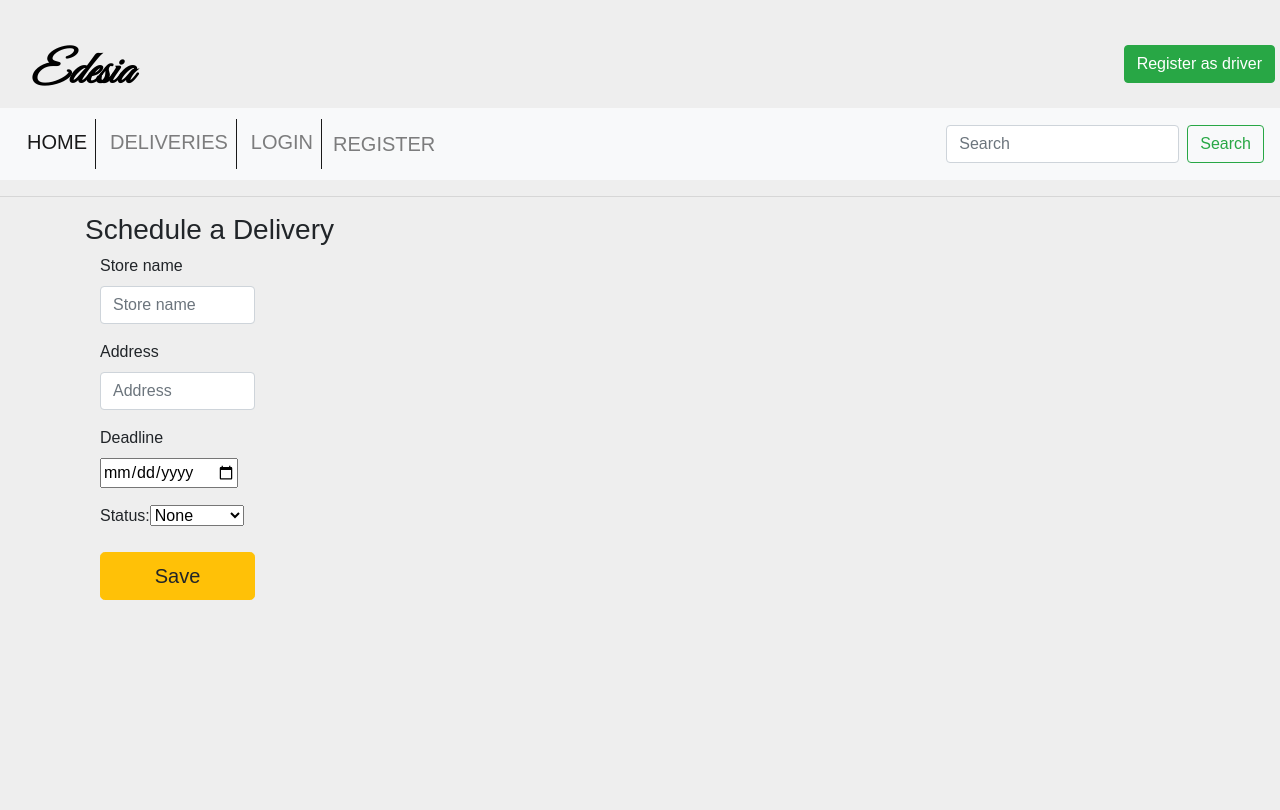
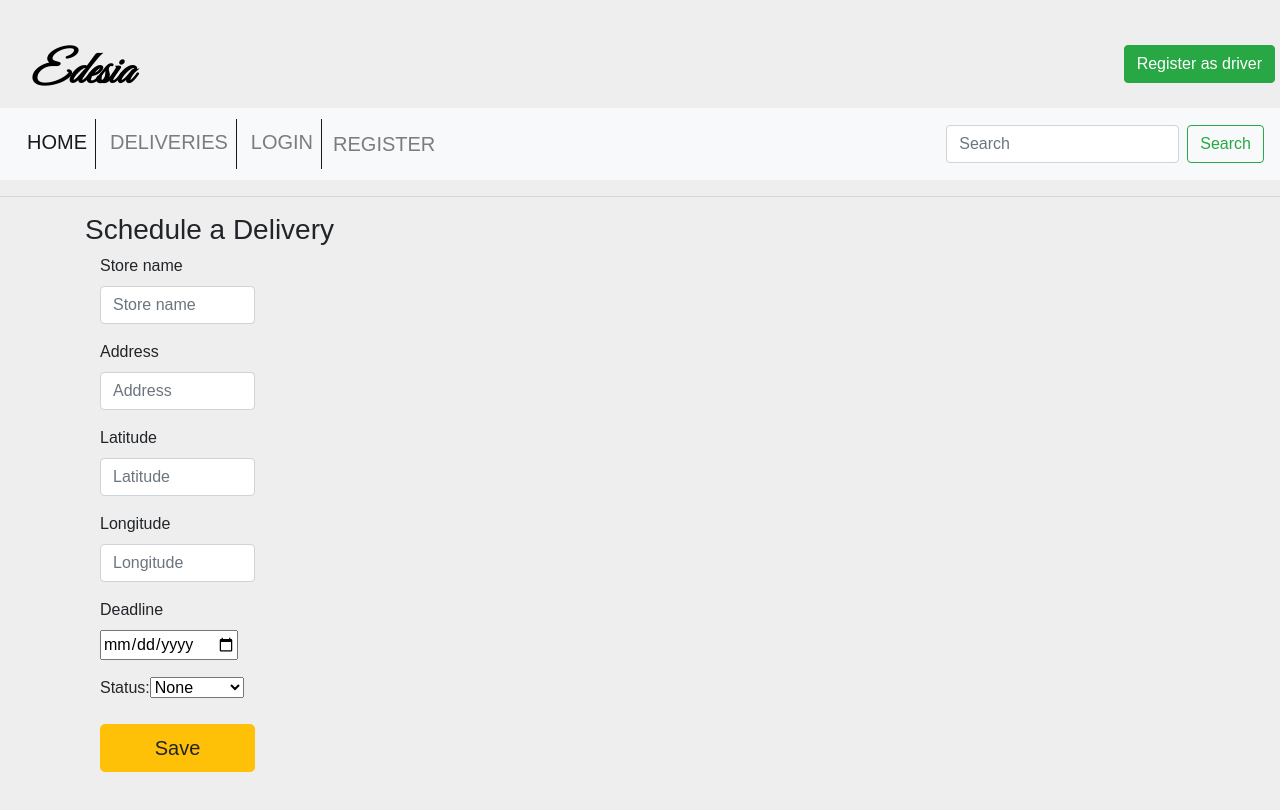
Before and after one commit to abdulkadiret/edesia, a React (Create React App) app in the folder client/: page /admin/deliveries/add in a window 1280 px wide. Built offline with nearby package versions, Linux system fonts and the light colour scheme; no server answers; a web font is replaced by a local one.

Commit message:
update the add function

```diff
--- a/client/src/containers/DeliveriesAdmin/AddDeliveries.js
+++ b/client/src/containers/DeliveriesAdmin/AddDeliveries.js
@@ -20,9 +20,23 @@ class AddDeliveries extends Component {
 
   onSubmit = input => {
     input.preventDefault();
-    const { address, deadline, status, store_name } = this.state;
+    const {
+      address,
+      deadline,
+      status,
+      store_name,
+      latitude,
+      longitude
+    } = this.state;
 
-    addDeliveries(address, deadline, status, store_name).then(result => {
+    addDeliveries(
+      address,
+      deadline,
+      status,
+      store_name,
+      latitude,
+      longitude
+    ).then(result => {
       this.props.history.push("/admin/Deliveries");
     });
   };
@@ -58,6 +72,30 @@ class AddDeliveries extends Component {
                 required
               />
             </div>
+            <div className="form-group">
+              <label for="Latitude">Latitude</label>
+              <input
+                className="form-control"
+                type="text"
+                placeholder="Latitude"
+                name="latitude"
+                onChange={this.onchange}
+                required
+              />
+            </div>
+
+            <div className="form-group">
+              <label for="Longitude">Longitude</label>
+              <input
+                className="form-control"
+                type="text"
+                placeholder="Longitude"
+                name="longitude"
+                onChange={this.onchange}
+                required
+              />
+            </div>
+
             <div className="form-group">
               <label for="deadline">Deadline</label>
               <input
--- a/client/src/helpers/api.js
+++ b/client/src/helpers/api.js
@@ -58,12 +58,21 @@ export const addDrivers = (name, email, password, city, postcode, role) => {
   });
 };
 
-export const addDeliveries = (address, deadline, status, store_name) => {
+export const addDeliveries = (
+  address,
+  deadline,
+  status,
+  store_name,
+  latitude,
+  longitude
+) => {
   return instance.post("/api/admin/deliveries", {
     address,
     deadline,
     status,
-    store_name
+    store_name,
+    latitude,
+    longitude
   });
 };
 export const getDeliveryById = delivery_id => {
```
